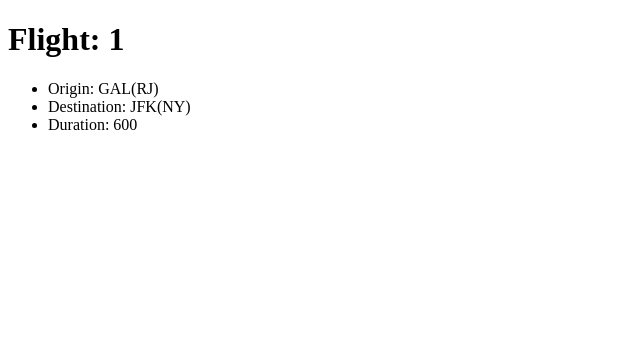
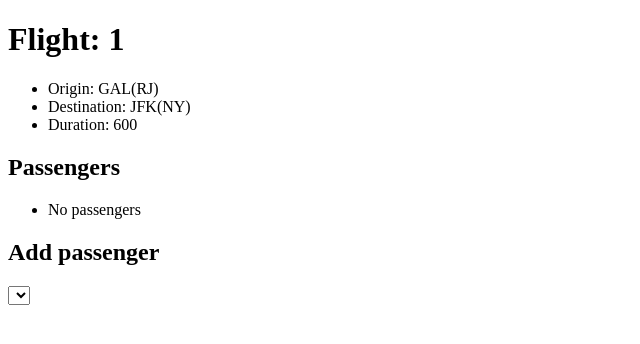
Before and after one commit to PedroAraujooj/CS50Web, a Django app: template lecture4/airline/flights/templates/flights/flight.html in a window 1280 px wide. Shown: the top 344 px of the page, without its empty margins (0-640 px from the left). Run offline with Django 4.2, Linux system fonts and the light colour scheme; the template is opened without the code that fills it: values that come from a table or form of the project are taken from there, others are empty; data comes from the database, SQL or seed files in the repository; parts of the project's set-up code (start-up, migrations or seed data) failed here and were passed over.

Commit message:
add passenger url

```diff
--- a/lecture4/airline/flights/models.py
+++ b/lecture4/airline/flights/models.py
@@ -18,6 +18,7 @@ class Flight(models.Model):
     def __str__(self):
         return f"{self.id}: {self.origin} to {self.destination}"
 
+
 class Passenger(models.Model):
     first = models.CharField(max_length=64)
     last = models.CharField(max_length=64)
--- a/lecture4/airline/flights/templates/flights/flight.html
+++ b/lecture4/airline/flights/templates/flights/flight.html
@@ -7,4 +7,20 @@
   <li>Destination: {{ flight.destination}}</li>
   <li>Duration: {{ flight.duration }}</li>
 </ul>
+<h2>Passengers</h2>
+<ul>
+  {% for passenger in passengers%}
+    <li>{{ passenger }}</li>
+  {% empty %}
+    <li>No passengers</li>
+  {% endfor %}
+</ul>
+<h2>Add passenger</h2>
+<form action="{% url 'book' flight.id %}" method="post">
+  {% csrf_token %}
+  <select name="passenger">
+
+  </select>
+</form>
+
 {% endblock %}
--- a/lecture4/airline/flights/templates/flights/index.html
+++ b/lecture4/airline/flights/templates/flights/index.html
@@ -4,7 +4,9 @@
 <h1>Flights</h1>
 <ul>
   {% for flight in flights %}
-  <li> Flight {{ flight}}</li>
+  <a href="{% url 'flight' flight.id %}">
+    <li> Flight {{ flight}}</li>
+  </a>
   {% endfor %}
 </ul>
 {% endblock %}
--- a/lecture4/airline/flights/urls.py
+++ b/lecture4/airline/flights/urls.py
@@ -4,5 +4,6 @@ from . import views
 
 urlpatterns=[
     path("", views.index, name="index"),
-    path("<int:flightId>", views.flight, name="flight")
+    path("<int:flightId>", views.flight, name="flight"),
+    path("<int:flightId/book>", views.book, name="book")
 ]
```
Also changed, not shown: lecture4/airline/flights/views.py (+13 -2 lines).
